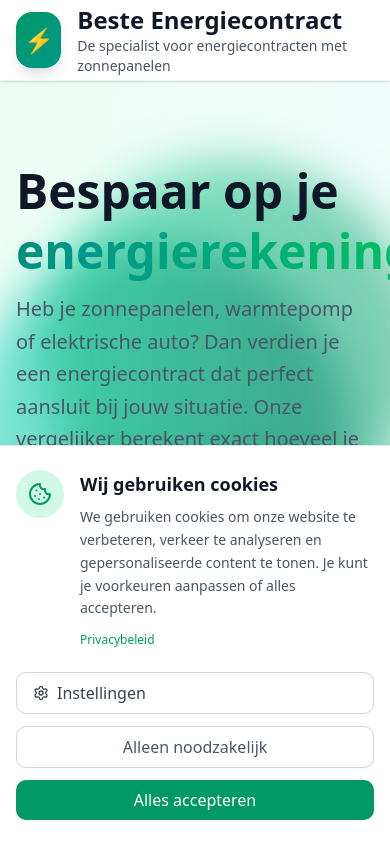
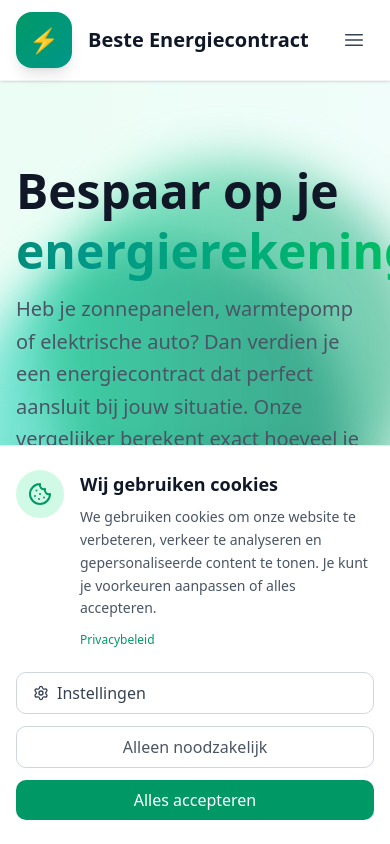
Before and after one commit to jjscholtes/energievergelijker, a Next.js app: page / in a window 390 px wide. Shown: the top 844 px of the page. Built offline with nearby package versions, Linux system fonts and the light colour scheme.

Commit message:
Fix: Mobiel menu toegevoegd aan Header component
- Hamburger menu button toegevoegd voor mobiele apparaten
- Uitklapbaar mobiel menu met alle navigatie items
- Menu sluit automatisch bij klikken op een item
- Responsive verbeteringen voor kleinere schermen

```diff
--- a/src/components/home/Header.tsx
+++ b/src/components/home/Header.tsx
@@ -1,9 +1,11 @@
 'use client';
 
 import Link from 'next/link';
-import { memo } from 'react';
+import { memo, useState } from 'react';
 
 export const Header = memo(function Header() {
+  const [mobileMenuOpen, setMobileMenuOpen] = useState(false);
+
   return (
     <header className="bg-white/95 backdrop-blur-md shadow-sm border-b border-gray-100 sticky top-0 z-50">
       <div className="max-w-7xl mx-auto px-4 sm:px-6 lg:px-8">
@@ -13,10 +15,12 @@ export const Header = memo(function Header() {
               <span className="text-white font-bold text-2xl">⚡</span>
             </div>
             <div>
-              <h1 className="text-2xl font-bold text-gray-900">Beste Energiecontract</h1>
-              <p className="text-gray-600 text-sm font-medium">De specialist voor energiecontracten met zonnepanelen</p>
+              <h1 className="text-xl sm:text-2xl font-bold text-gray-900">Beste Energiecontract</h1>
+              <p className="hidden sm:block text-gray-600 text-sm font-medium">De specialist voor energiecontracten met zonnepanelen</p>
             </div>
           </div>
+
+          {/* Desktop Navigation */}
           <nav className="hidden md:flex items-center space-x-6">
             <Link
               href="/tool"
@@ -42,7 +46,61 @@ export const Header = memo(function Header() {
               Artikelen
             </button>
           </nav>
+
+          {/* Mobile menu button */}
+          <button
+            type="button"
+            className="md:hidden inline-flex items-center justify-center p-2 rounded-lg text-gray-700 hover:text-emerald-600 hover:bg-emerald-50 focus:outline-none focus:ring-2 focus:ring-inset focus:ring-emerald-600"
+            onClick={() => setMobileMenuOpen(!mobileMenuOpen)}
+            aria-expanded={mobileMenuOpen}
+          >
+            <span className="sr-only">Open menu</span>
+            {/* Hamburger icon */}
+            {!mobileMenuOpen ? (
+              <svg className="h-6 w-6" fill="none" viewBox="0 0 24 24" strokeWidth="1.5" stroke="currentColor" aria-hidden="true">
+                <path strokeLinecap="round" strokeLinejoin="round" d="M3.75 6.75h16.5M3.75 12h16.5m-16.5 5.25h16.5" />
+              </svg>
+            ) : (
+              <svg className="h-6 w-6" fill="none" viewBox="0 0 24 24" strokeWidth="1.5" stroke="currentColor" aria-hidden="true">
+                <path strokeLinecap="round" strokeLinejoin="round" d="M6 18L18 6M6 6l12 12" />
+              </svg>
+            )}
+          </button>
         </div>
+
+        {/* Mobile menu */}
+        {mobileMenuOpen && (
+          <div className="md:hidden border-t border-gray-100">
+            <div className="px-2 pt-2 pb-3 space-y-1">
+              <Link
+                href="/tool"
+                className="block text-gray-700 hover:text-emerald-600 hover:bg-emerald-50 font-medium px-3 py-2 rounded-lg transition-colors"
+                onClick={() => setMobileMenuOpen(false)}
+              >
+                Tools
+              </Link>
+              <Link
+                href="/dynamische-prijzen"
+                className="block text-gray-700 hover:text-emerald-600 hover:bg-emerald-50 font-medium px-3 py-2 rounded-lg transition-colors"
+                onClick={() => setMobileMenuOpen(false)}
+              >
+                Dynamische Prijzen
+              </Link>
+              <button
+                onClick={() => {
+                  setMobileMenuOpen(false);
+                  const articlesSection = document.getElementById('articles-section');
+                  if (articlesSection) {
+                    articlesSection.scrollIntoView({ behavior: 'smooth', block: 'start' });
+                  }
+                }}
+                className="block w-full text-left text-gray-700 hover:text-emerald-600 hover:bg-emerald-50 font-medium px-3 py-2 rounded-lg transition-colors"
+              >
+                Artikelen
+              </button>
+            </div>
+          </div>
+        )}
       </div>
     </header>
   );
```
